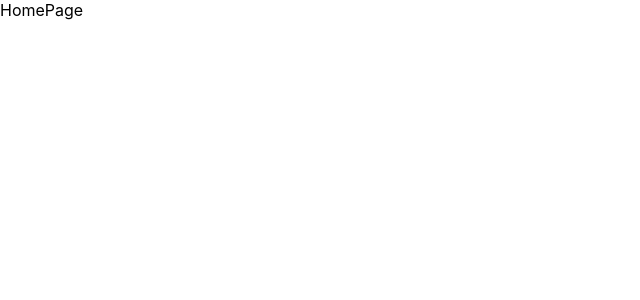
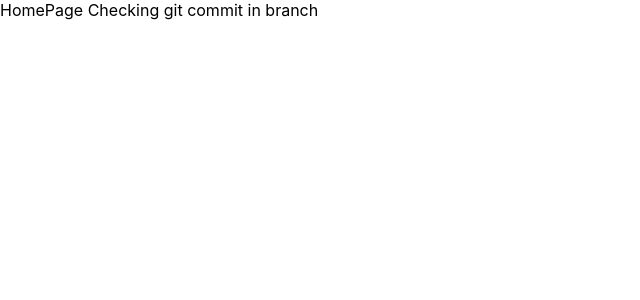
Before and after one commit to Bharti277/next-demo, a Next.js app: page / in a window 1280 px wide. Shown: the top 300 px of the page, without its empty margins (0-640 px from the left). Built offline with nearby package versions, Linux system fonts and the light colour scheme.

Commit message:
branch check

```diff
--- a/pages/index.js
+++ b/pages/index.js
@@ -1,7 +1,7 @@
 import React from "react";
 
 function HomePage() {
-  return <div>HomePage</div>;
+  return <div>HomePage Checking git commit in branch</div>;
 }
 
 export default HomePage;
```
